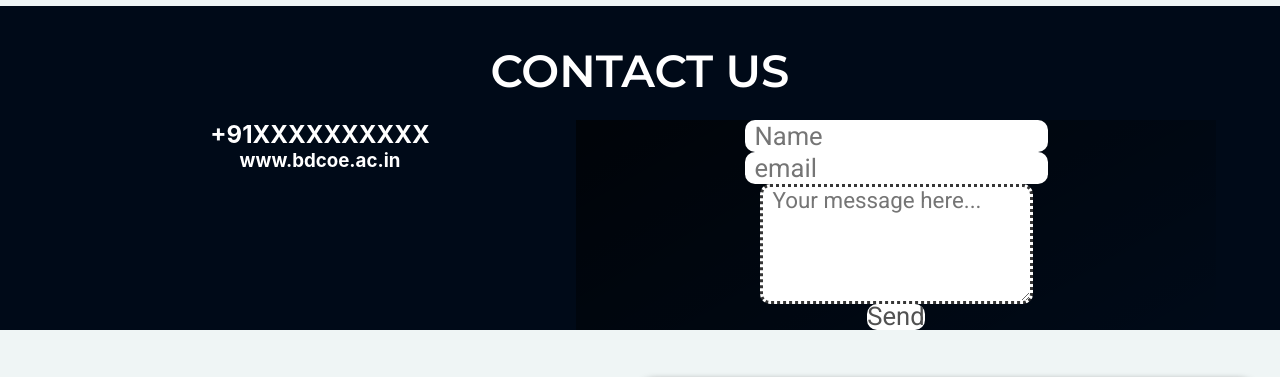
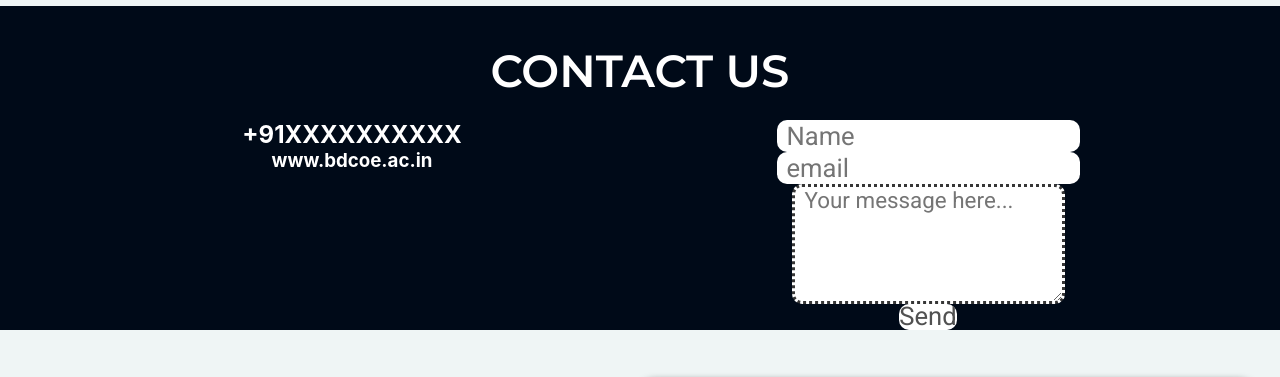
Before and after one commit to tarunl2002/tstbd, a React (Create React App) app: page /team in a window 1280 px wide. Shown: the part 2620-2997 px from the top of the page. Built offline with nearby package versions, Linux system fonts and the light colour scheme; grey boxes are pictures that could not be loaded; the HTML template or start-up script is replaced by a standard one.

Commit message:
Update Contactus.jsx

```diff
--- a/src/components/Contactus.jsx
+++ b/src/components/Contactus.jsx
@@ -1,5 +1,5 @@
-import React from 'react'
-import './Contactus.css'
+import React from "react";
+import "./Contactus.css";
 
 const Contactus = () => {
   return (
@@ -14,32 +14,30 @@ const Contactus = () => {
             <h3>www.bdcoe.ac.in</h3>
           </div>
           <div className="con-right">
-                    <div class="shade">
-                        <div class="blackboard">
             <div class="form">
+              <form action="#" method="POST">
                 <p>
                   {/* <label>Name: </label> */}
-                                    <input type="text" placeholder='Name' />
+                  <input type="text" name="name" placeholder="Name" required />
                 </p>
                 <p>
                   {/* <label>Email: </label> */}
-                                    <input type="text" placeholder='email' />
+                  <input type="email" name="Email" placeholder="email" required/>
                 </p>
                 <p>
                   {/* <label>Message: </label> */}
-                                    <textarea placeholder='Your message here...'></textarea>
+                  <textarea name="message" placeholder="Your message here..." required></textarea>
                 </p>
                 <p class="wipeout">
                   <input type="submit" value="Send" />
                 </p>
+              </form>
             </div>
           </div>
         </div>
       </div>
     </div>
-        </div>
-    </div>
-  )
-}
+  );
+};
 
-export default Contactus
+export default Contactus;
```
Lines whose indentation alone changed are shown as unchanged.
